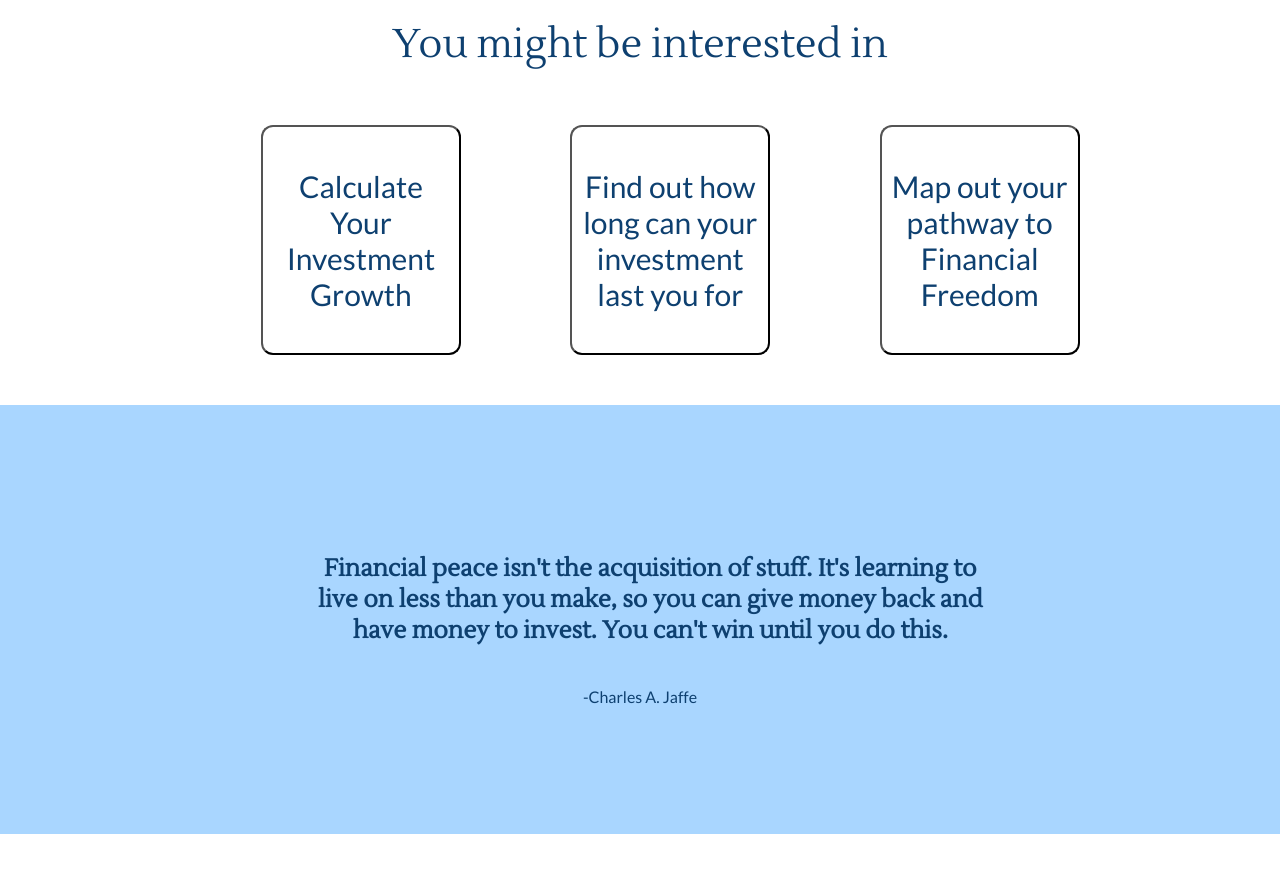
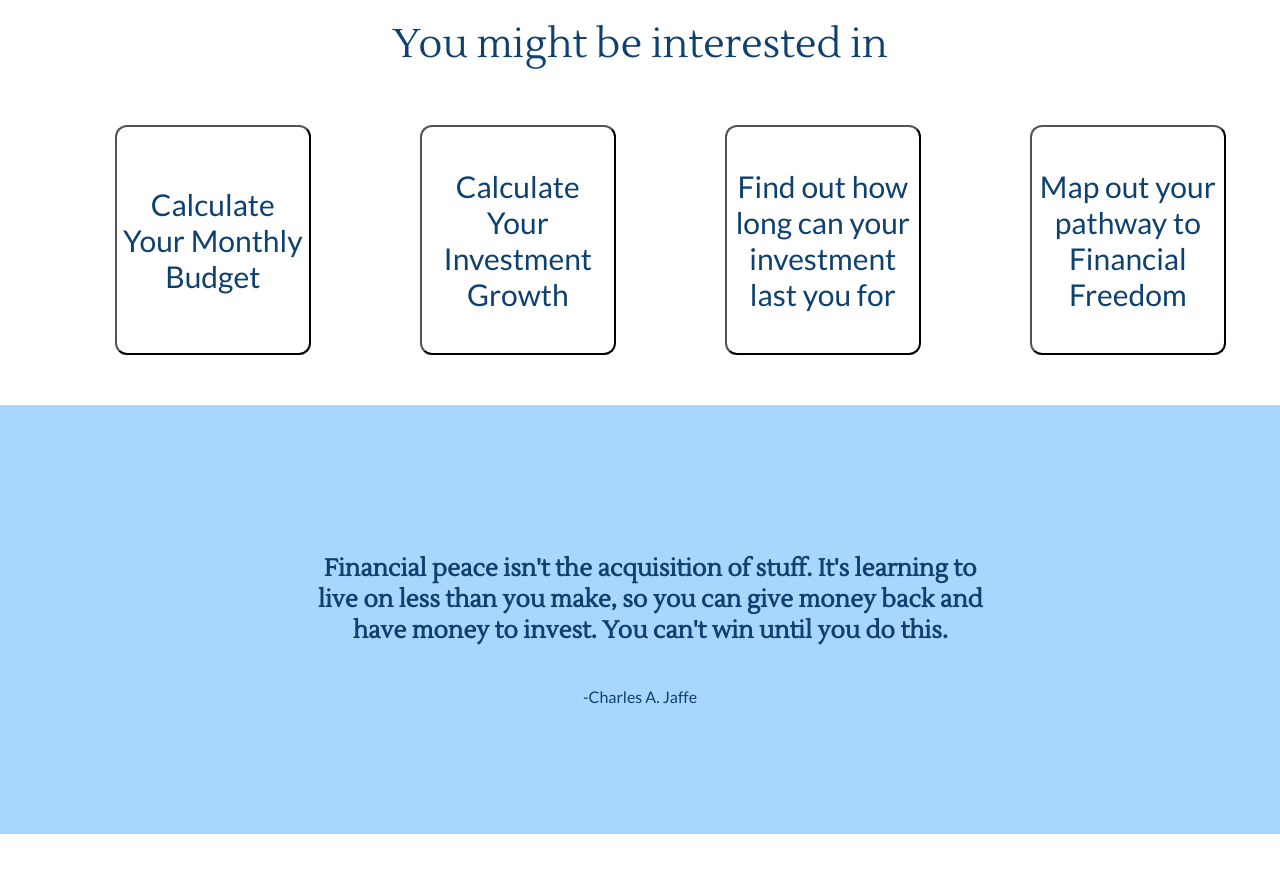
Before and after one commit to limjoobin/bt3103-finbud, a Vue app: page / in a window 1280 px wide. Shown: the part 980-1876 px from the top of the page. Built offline with nearby package versions, Linux system fonts and the light colour scheme; no server answers.

Commit message:
added budget path

```diff
--- a/src/components/pages/AfterLogin/DashboardButtons.vue
+++ b/src/components/pages/AfterLogin/DashboardButtons.vue
@@ -3,7 +3,7 @@
         <button id='community-button' v-on:click="$router.push('community')">Community News Feed</button>
         <button id='dashboard-button' v-on:click="$router.push('report')">Dashboard</button>
         <button id='chat-button' @click='redirectFinancialExpert()'>Chat with Expert</button>
-        <button id='financial-calculator-button' v-on:click="$router.push('financial_pathway')">Financial Calculators</button>
+        <button id='financial-calculator-button' v-on:click="$router.push('financial_pathway')">Map your financial journey</button>
     </div>
 </template>
 
--- a/src/components/pages/HomePage/Service.vue
+++ b/src/components/pages/HomePage/Service.vue
@@ -22,6 +22,7 @@
     -->
     <h1 style="background-color:white;text-align:center"> You might be interested in</h1>
     <div class ="budCon2">
+            <button class ="navBut" @click="$router.push('/budget_planning')">Calculate Your Monthly Budget</button>
             <button class ="navBut" @click="$router.push('/investment_growth')">Calculate Your Investment Growth</button>
             <button class ="navBut" @click="$router.push('/savings_withdrawal')">Find out how long can your investment last you for</button>
             <button class ="navBut" @click="nav">Map out your pathway to Financial Freedom</button>
```
